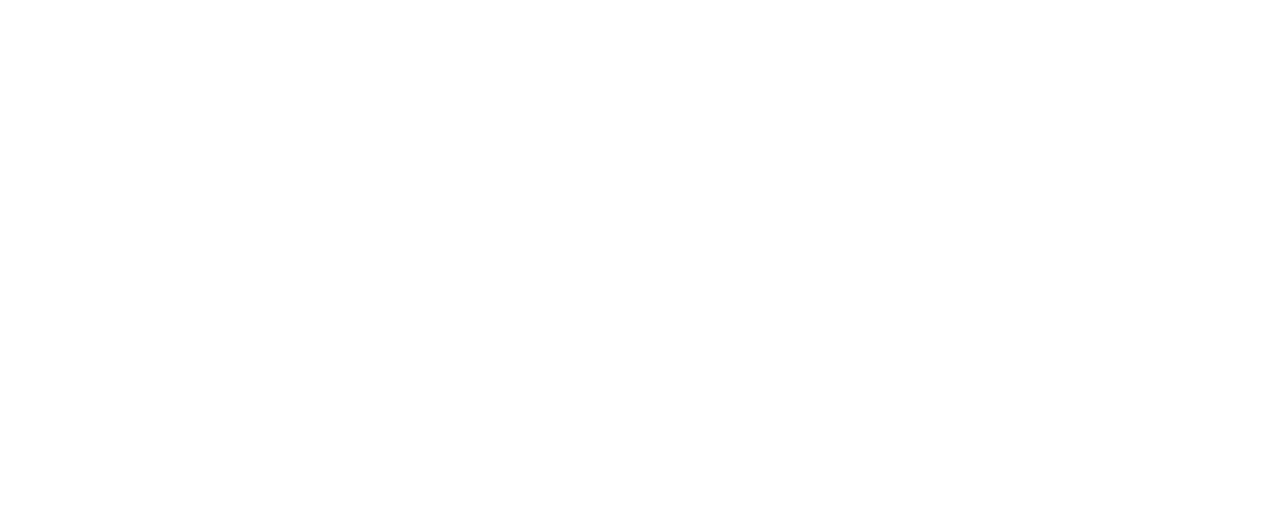
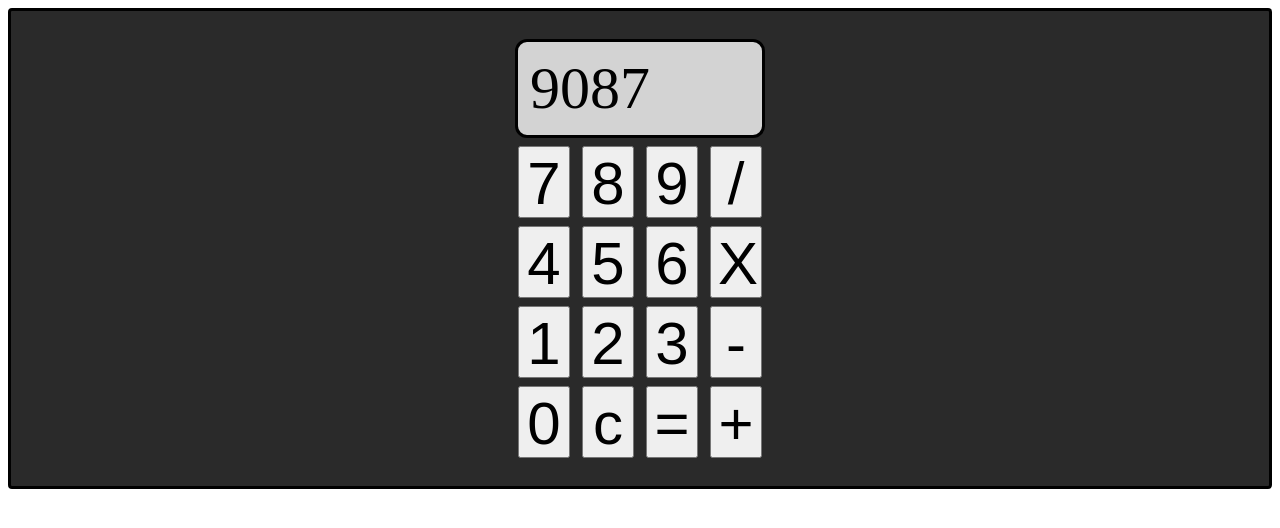
Before and after one commit to rileyham/calculator, a plain HTML site: page index.html in a window 1280 px wide. Drawn offline with Linux system fonts and the light colour scheme.

Commit message:
Crete visual framework for calculator

```diff
--- a/index.html
+++ b/index.html
@@ -7,7 +7,37 @@
     <link rel="stylesheet" href="style.css">
 </head>
 <body>
-
+    <div class="container">
+        <div class=screen-container>
+            <div class="screen">9087</div>
+        </div>
+        <div class="buttons">
+            <div class="row1">
+                <button>7</button>
+                <button>8</button>
+                <button>9</button>
+                <button>/</button>
+            </div>
+            <div class="row2">
+                <button>4</button>
+                <button>5</button>
+                <button>6</button>
+                <button>X</button>
+            </div>
+            <div class="row3">
+                <button>1</button>
+                <button>2</button>
+                <button>3</button>
+                <button>-</button>
+            </div>
+            <div class="row4">
+                <button>0</button>
+                <button>c</button>
+                <button>=</button>
+                <button>+</button>
+            </div>
+        </div>
+    </div>
     <script src="script.js"></script>
 </body>
 </html>
--- a/script.js
+++ b/script.js
@@ -1,3 +1,7 @@
+let num1;
+let num2;
+let operator;
+
 function add(a,b) {
 	return a + b;
 };
@@ -12,3 +16,18 @@ function multiply(a,b) {
 function divide(a,b) {
     return a / b
 }
+
+function operate(num1, num2, operator) {
+    if (operator=="add") {
+        return add(num1,num2);
+    }
+    else if (operator=="subtract") {
+        return subtract(num1,num2);
+    }
+    else if (operator=="multiply") {
+        return multiply(num1,num2);
+    }
+    else {
+        return divide(num1,num2);
+    }
+}
--- a/style.css
+++ b/style.css
@@ -0,0 +1,28 @@
+button {
+    font-size: 60px;
+    height: 72px;
+    width: 52px;
+    margin: 4px;
+}
+
+.container {
+    border-width: 2px;
+    border-radius: 4px;
+    border: solid;
+    display: flex;
+    flex-direction: column;
+    align-items: center;
+    background-color: rgb(42, 42, 42);
+    padding: 24px;
+
+}
+
+.screen {
+    width: 220px;
+    background-color: lightgrey;
+    font-size: 60px;
+    padding: 12px;
+    margin: 4px;
+    border-radius: 12px;
+    border: solid;
+}
```
